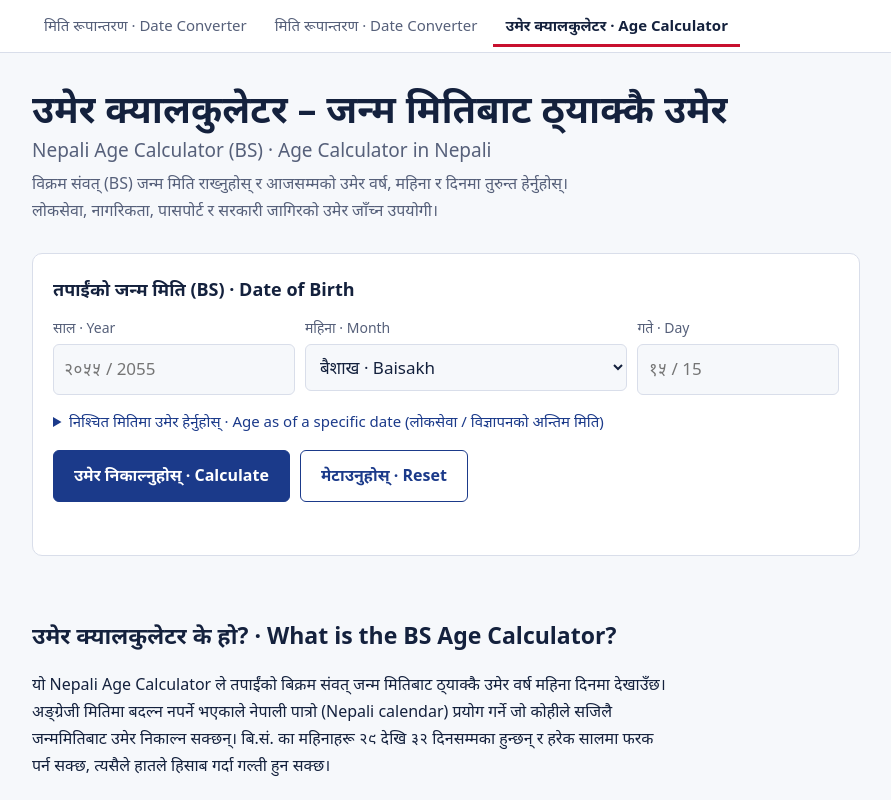
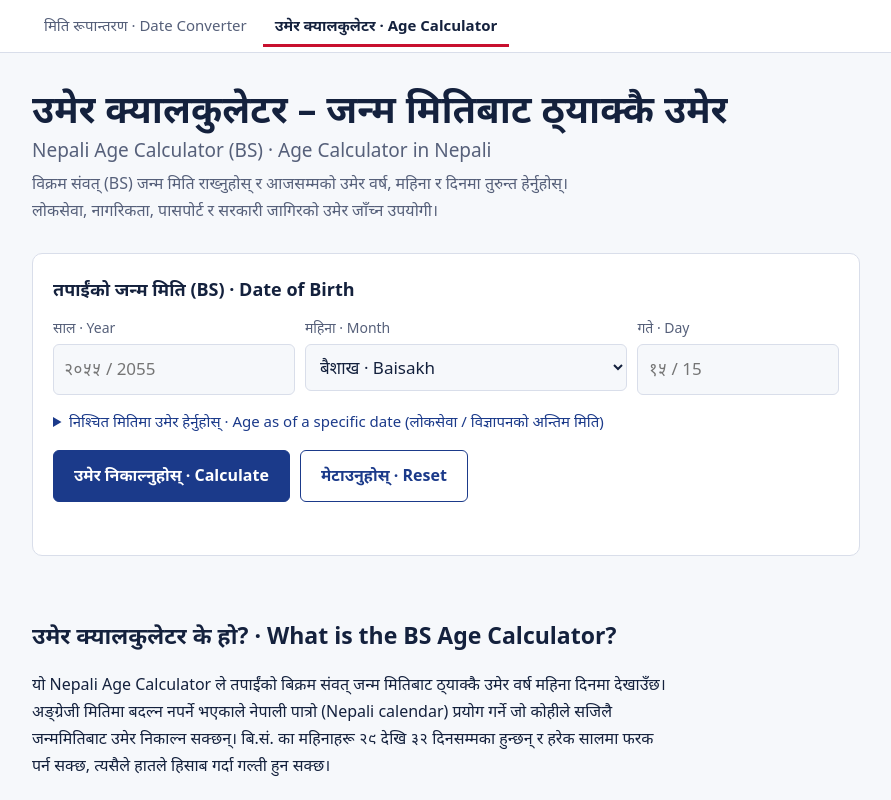
Before and after one commit to asafalsuman981-creator/nepali-date-converter, a plain HTML site: page age-calculator/index.html in a window 1280 px wide. Shown: the top 800 px of the page, without its empty margins (194-1085 px from the left). Drawn offline with Linux system fonts and the light colour scheme.

Commit message:
Update index.html

```diff
--- a/age-calculator/index.html
+++ b/age-calculator/index.html
@@ -88,7 +88,7 @@ footer{border-top:1px solid var(--line);margin-top:40px;padding:20px 0 32px;colo
 
 <https://asafalsuman981-creator.github.io/nepali-date-converter/age-calculator/>
 <nav aria-label="मुख्य मेनु / Main menu"><div class="wrap">
-  <a href="/">मिति रूपान्तरण · Date Converter</a><a href="https://asafalsuman981-creator.github.io/nepali-date-converter/">मिति रूपान्तरण · Date Converter</a>
+ <a href="https://asafalsuman981-creator.github.io/nepali-date-converter/">मिति रूपान्तरण · Date Converter</a>
   <a href="/age-calculator/" aria-current="page">उमेर क्यालकुलेटर · Age Calculator</a>
 </div></nav>
 
```
